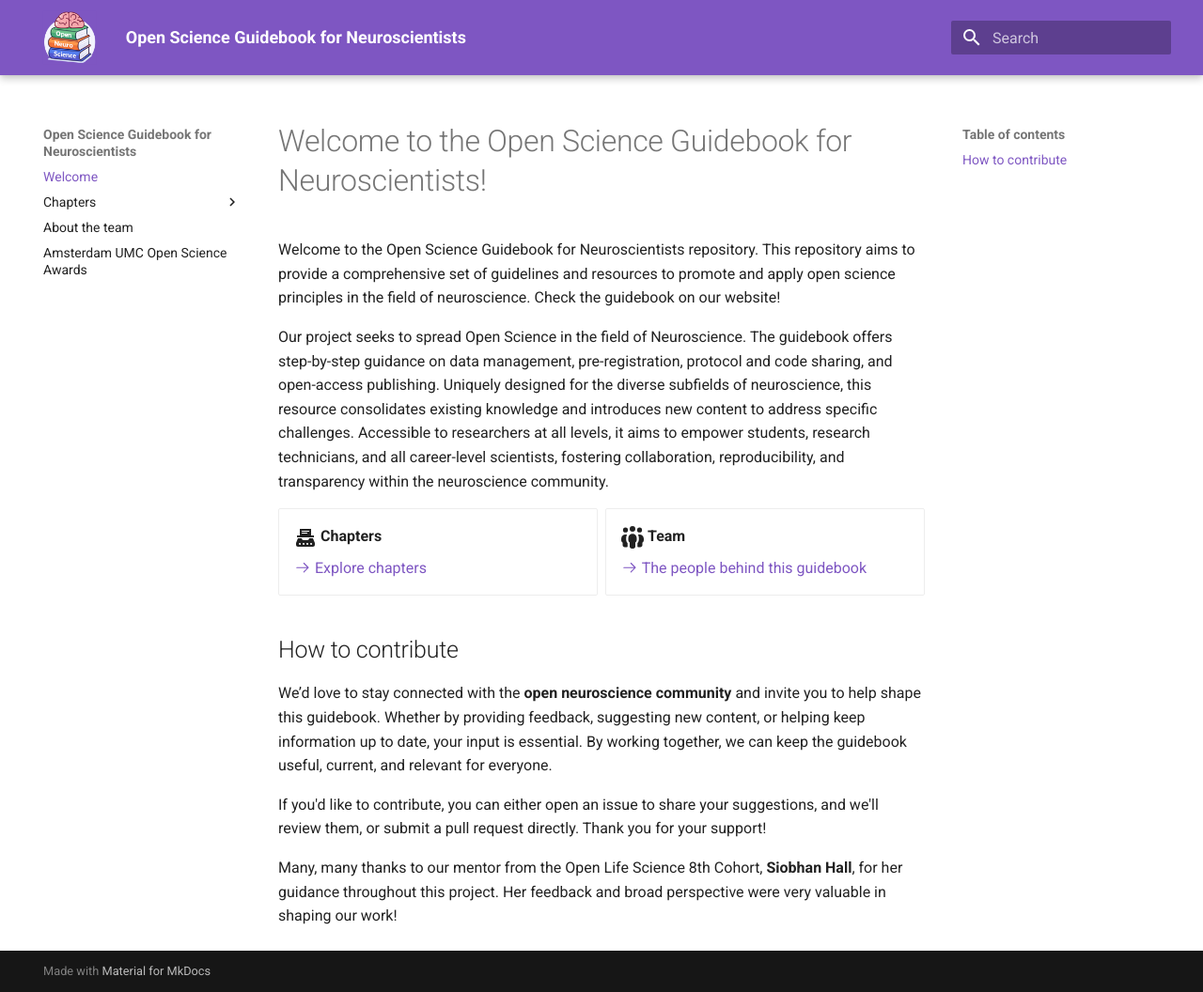
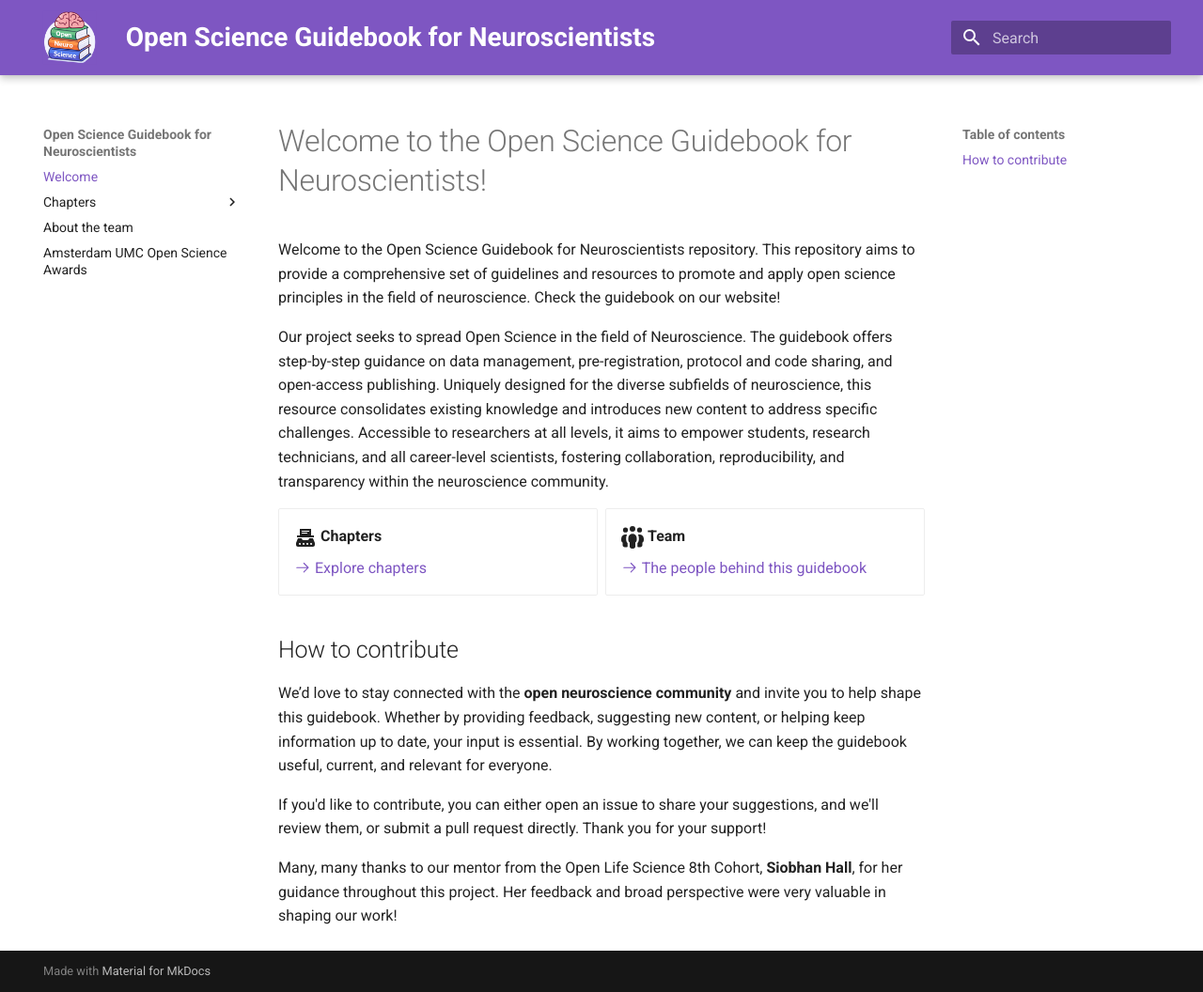
Before and after one commit to ANW-Open-Science/Open-Science-Guidebook-for-Neuroscientists, an MkDocs documentation site: the page built from docs/index.md, in a window 1280 px wide and 1056 px high. Shown: the whole window at 94% size. Built offline with MkDocs 1.6.1 and Material for MkDocs 9.7.7, drawn with Linux system fonts in a browser that asks for light colours.

Commit message:
Update extra.css_title_larger&bold

```diff
--- a/docs/stylesheets/extra.css
+++ b/docs/stylesheets/extra.css
@@ -3,3 +3,9 @@
   height: 56px !important;
   width: auto !important;
 }
+
+/* Header title size */
+.md-header__title {
+  font-size: 1.4rem;
+  font-weight: 700;
+}
```
